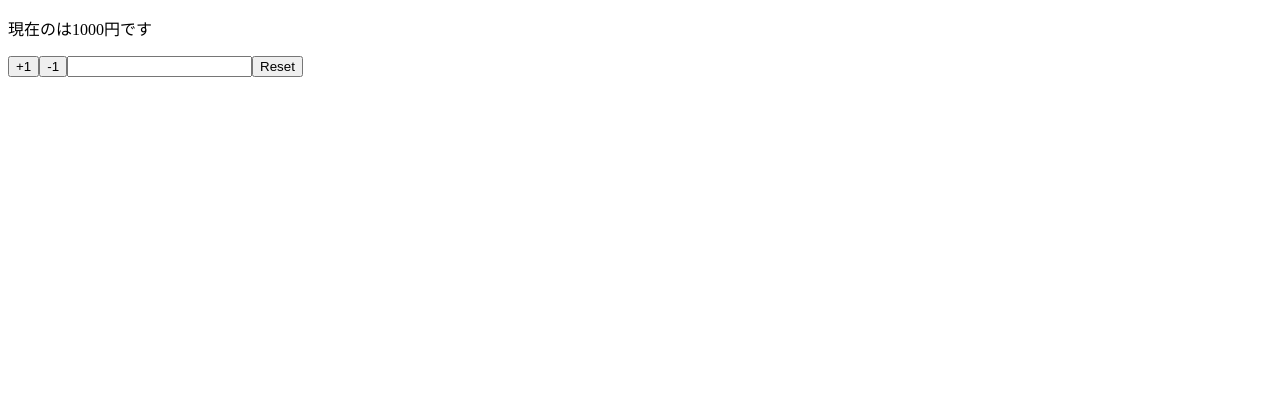
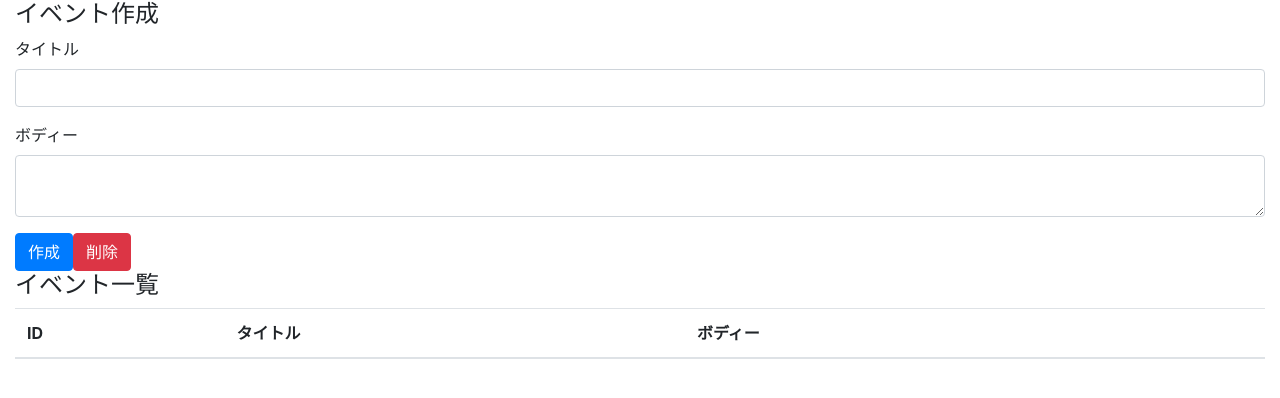
Before and after one commit to haru0121/react-hooks-101, a React (Create React App) app: page / in a window 1280 px wide. Shown: the top 398 px of the page. Built offline with nearby package versions, Linux system fonts and the light colour scheme.

Commit message:
create event form & event table

```diff
--- a/package.json
+++ b/package.json
@@ -3,6 +3,7 @@
   "version": "0.1.0",
   "private": true,
   "dependencies": {
+    "bootstrap": "4.3.1",
     "react": "^17.0.2",
     "react-dom": "^17.0.2",
     "react-scripts": "3.0.1"
--- a/src/App.js
+++ /dev/null
@@ -1,33 +0,0 @@
-import React,{useEffect,useState} from 'react'
-
-const App=(props)=> {
-	const [state,setState] = useState(props)
-	const {name,price} = state;
-
-	const reset=()=>{
-		setState(props);
-	}
-
-	useEffect(()=>{
-		console.log('最初だけ');
-	},[])
-
-	useEffect(()=>{
-		console.log('name変更時だけ');
-	},[name])
-  return (
-  <>
-		<p>現在の{name}は{price}円です</p>
-		<button onClick={()=>setState({...state,price:price+1})}>+1</button>
-		<button onClick={()=>setState({...state,price:price-1})}>-1</button>
-		<input value={name} onChange={e=>setState({...state,name:e.target.value})} />
-		<button onClick={reset}>Reset</button>
-	</>
-  )
-}
-
-App.defaultProps={
-	name:'',
-	price:1000
-}
-export default App
--- /dev/null
+++ b/src/components/App.js
@@ -0,0 +1,46 @@
+import React,{useEffect,useState} from 'react'
+import 'bootstrap/dist/css/bootstrap.min.css';
+const App=(props)=> {
+
+  return (
+  <>
+		<div className="container-fluid">
+			<h4>イベント作成</h4>
+
+			<form>
+				<div className="form-group">
+					<label htmlFor="formEventTitle">タイトル</label>
+					<input id="formEventTitle" className="form-control"/>
+				</div>
+
+				<div className="form-group">
+					<label htmlFor="formEventBody">ボディー</label>
+					<textarea id="formEventBody" className="form-control"/>
+				</div>
+
+				<button className="btn btn-primary">作成</button>
+				<button className="btn btn-danger">削除</button>
+			</form>
+
+			<h4>イベント一覧</h4>
+			<table className="table table-hover">
+				<thead>
+					<tr>
+						<th>ID</th>
+						<th>タイトル</th>
+						<th>ボディー</th>
+						<th></th>
+					</tr>
+				</thead>
+			</table>
+		</div>
+
+	</>
+  )
+}
+
+App.defaultProps={
+	name:'',
+	price:1000
+}
+export default App
--- a/src/index.js
+++ b/src/index.js
@@ -1,5 +1,5 @@
 import React from 'react'
 import ReactDOM from 'react-dom'
-import App from './App'
+import App from './components/App'
 
 ReactDOM.render(<App />, document.getElementById('root'))
```
Also changed, not shown: 1 other file (tests, documents, lock files or other folders).
